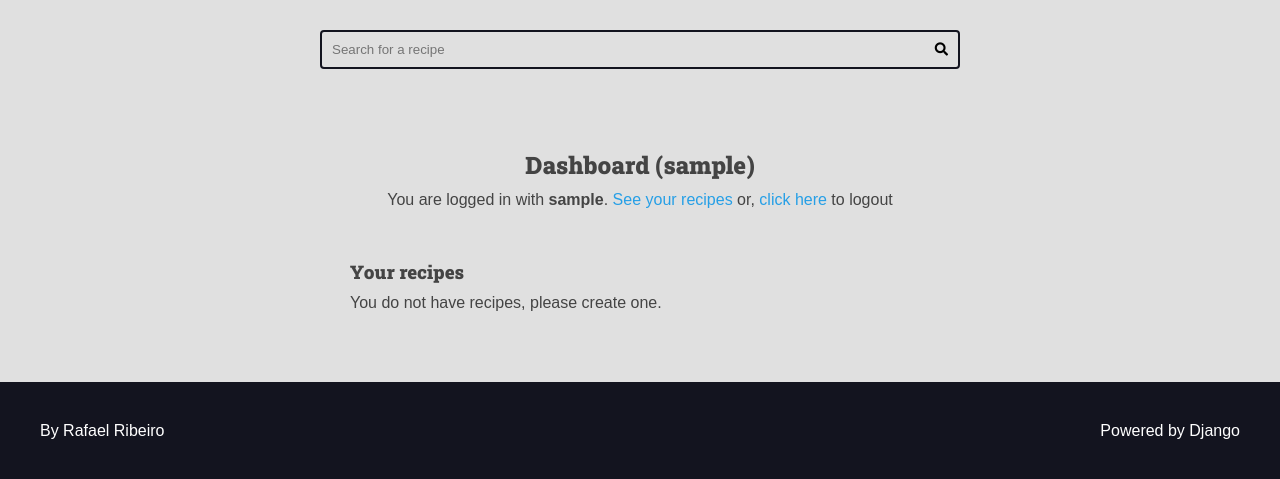
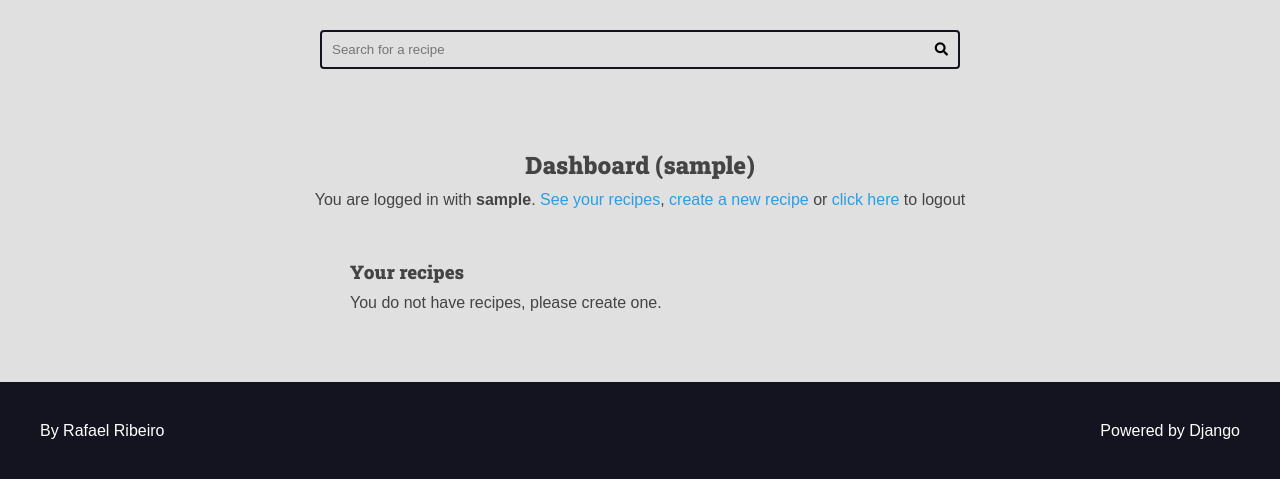
Before and after one commit to rribeiro200/django-project-recipes, a Django app: page /authors/dashboard/ in a window 1280 px wide. Shown: the part 100-579 px from the top of the page. Run offline with Django 5.2, Linux system fonts and the light colour scheme; the visitor is signed in with stand-in values (Sample User, id 1); data that the repository does not hold is empty.

Commit message:
nova view para criação de receitas

```diff
--- a/authors/forms/recipe_forms.py
+++ b/authors/forms/recipe_forms.py
@@ -14,7 +14,7 @@ class AuthorRecipeForm(forms.ModelForm):
         model = Recipe # Modelo que o formulário está associado
         fields = ('title',  # Quais campos do modelo serão incluídos no formulário
                   'description', 'preparation_time', 'preparation_time_unit',
-                  'servings', 'servings_unit', 'preparation_steps','cover',
+                  'servings', 'servings_unit', 'preparation_steps','cover', 'category'
         )
         # Customização e comportamento do elemento (campos do form) para interface de usuário
         widgets = {
--- a/authors/templates/authors/partials/login_message.html
+++ b/authors/templates/authors/partials/login_message.html
@@ -10,7 +10,8 @@
 {% if request.user.is_authenticated %}
       <div class="login-message">
         You are logged in with <strong>{{ request.user.username }}</strong>.
-        <a href="{% url 'authors:dashboard' %}">See your recipes</a> or,
+        <a href="{% url 'authors:dashboard' %}">See your recipes</a>,
+        <a href="{% url 'authors:dashboard_recipe_new' %}">create a new recipe</a> or
         <form class="inline-form" action="{% url 'authors:logout'%}" method="POST">
           {% csrf_token %}
           <input type="hidden" name="username" value="{{ request.user.username }}">
--- a/authors/urls.py
+++ b/authors/urls.py
@@ -14,5 +14,6 @@ urlpatterns = [
     path('logout/', views.logout_view, name='logout'),
     # Dashboard
     path('dashboard/', views.dashboard, name='dashboard'),
+    path('dashboard/recipe/new/', views.dashboard_recipe_create, name='dashboard_recipe_new'),
     path('dashboard/recipe/<int:id>/edit/', views.dashboard_recipe_edit, name='dashboard_recipe_edit'),
 ]
--- a/authors/views.py
+++ b/authors/views.py
@@ -158,3 +158,33 @@ def dashboard_recipe_edit(request, id):
             'form': form
         }
     )
+
+
+# View para criação de nova receita
+@login_required(login_url='authors:login', redirect_field_name='next')
+def dashboard_recipe_create(request):
+    form = AuthorRecipeForm(  # Formulário de nova receita já recebendo os dados submetidos
+        request.POST or None,
+        files=request.FILES or None,
+    )
+
+    # Validação e salvamento dos dados do form no banco de dados
+    if form.is_valid():
+        new_recipe: Recipe = form.save(commit=False)
+
+        new_recipe.author = request.user # Vinculando o usuário logado, como autor da nova receita
+        new_recipe.preparation_steps_is_html = False
+        new_recipe.is_published = False
+
+        new_recipe.save() # Salvando definitivamente a nova receita no banco de dados
+
+        messages.success(request, 'Your new recipe has been created successfully!') # Feedback pro usuário
+
+        return redirect(reverse('authors:dashboard')) # Redirecionando para dashboard de receitas pós cadastro de nova receita
+
+    # Renderizando o template com contexto
+    return render(request, 'authors/pages/dashboard_recipe_create.html',
+        {
+            'form': form
+        }
+    )
```
Also changed, not shown: authors/templates/authors/pages/dashboard_recipe_create.html (added, +25 -0 lines).
